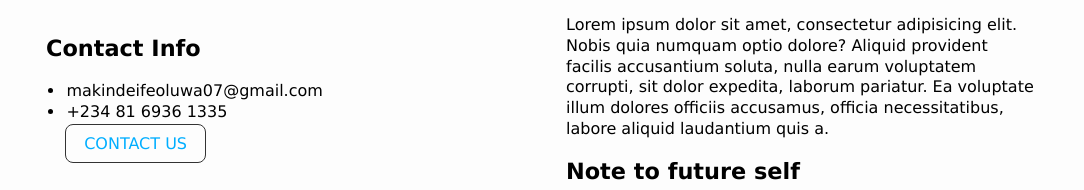
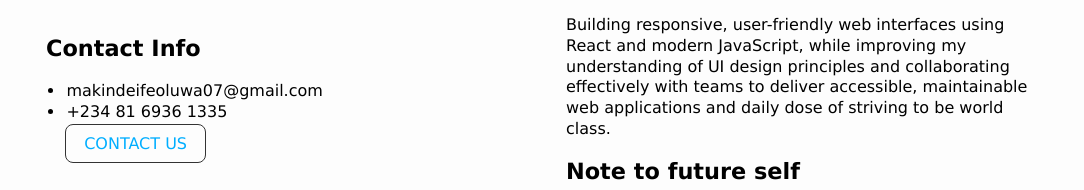
Before and after one commit to ifeMakinde/HNG13-STAGE-0-Testable-Profile-Card, a plain HTML site: page about.html in a window 1280 px wide. Shown: the part 228-418 px from the top of the page, without its empty margins (98-1182 px from the left). Drawn offline with Linux system fonts and the light colour scheme.

Commit message:
Revise about.html content and structure
Updated personal information and goals section.

```diff
--- a/about.html
+++ b/about.html
@@ -78,11 +78,7 @@
         <div data-testid="test-about-goals" class="funfact">
           <h3>Goals</h3>
           <p>
-            Lorem ipsum dolor sit amet, consectetur adipisicing elit. Nobis quia
-            numquam optio dolore? Aliquid provident facilis accusantium soluta,
-            nulla earum voluptatem corrupti, sit dolor expedita, laborum
-            pariatur. Ea voluptate illum dolores officiis accusamus, officia
-            necessitatibus, labore aliquid laudantium quis a.
+           Building responsive, user-friendly web interfaces using React and modern JavaScript, while improving my understanding of UI design principles and collaborating effectively with teams to deliver accessible, maintainable web applications and daily dose of striving to be world class.
           </p>
         </div>
 
```
